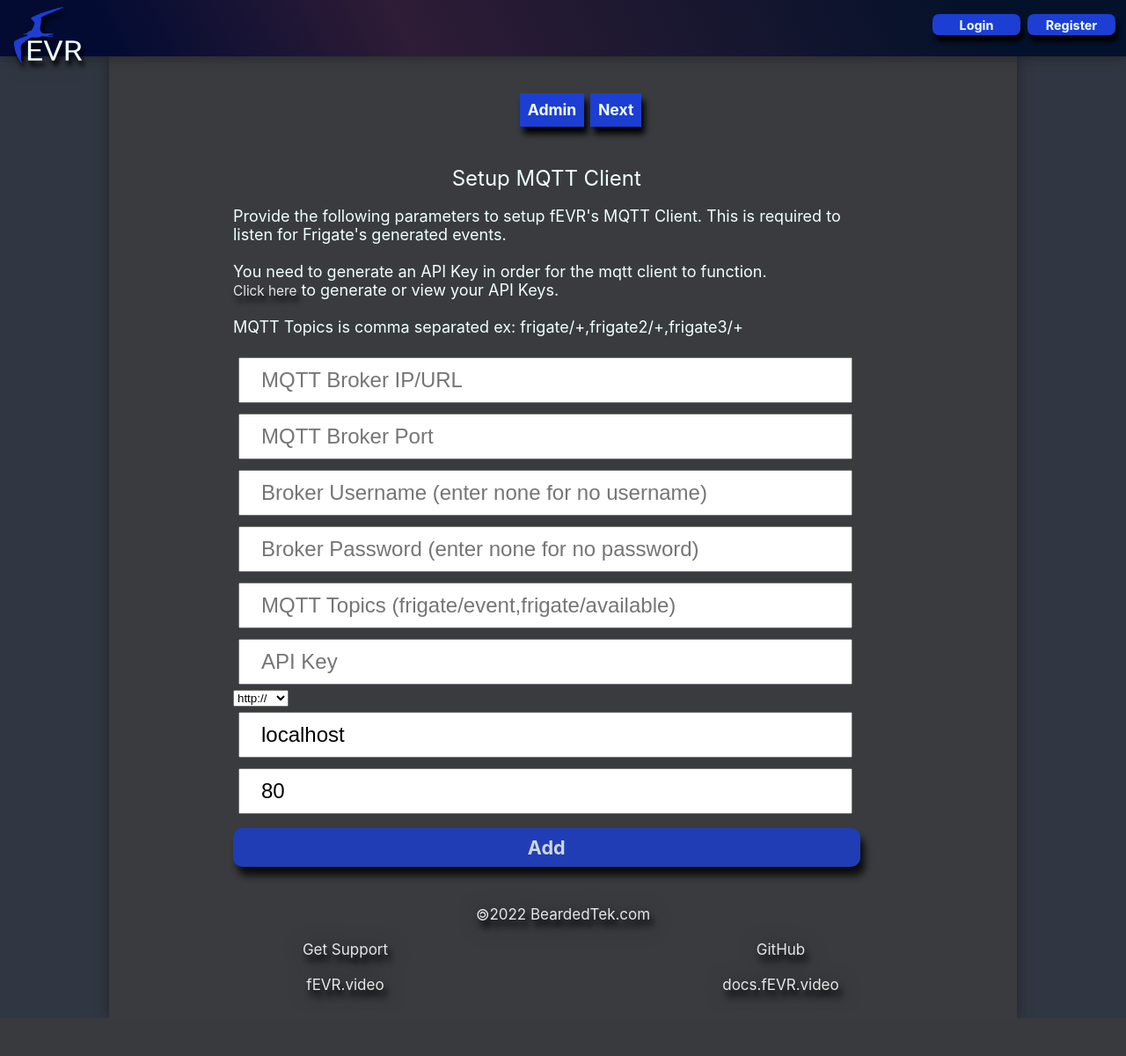
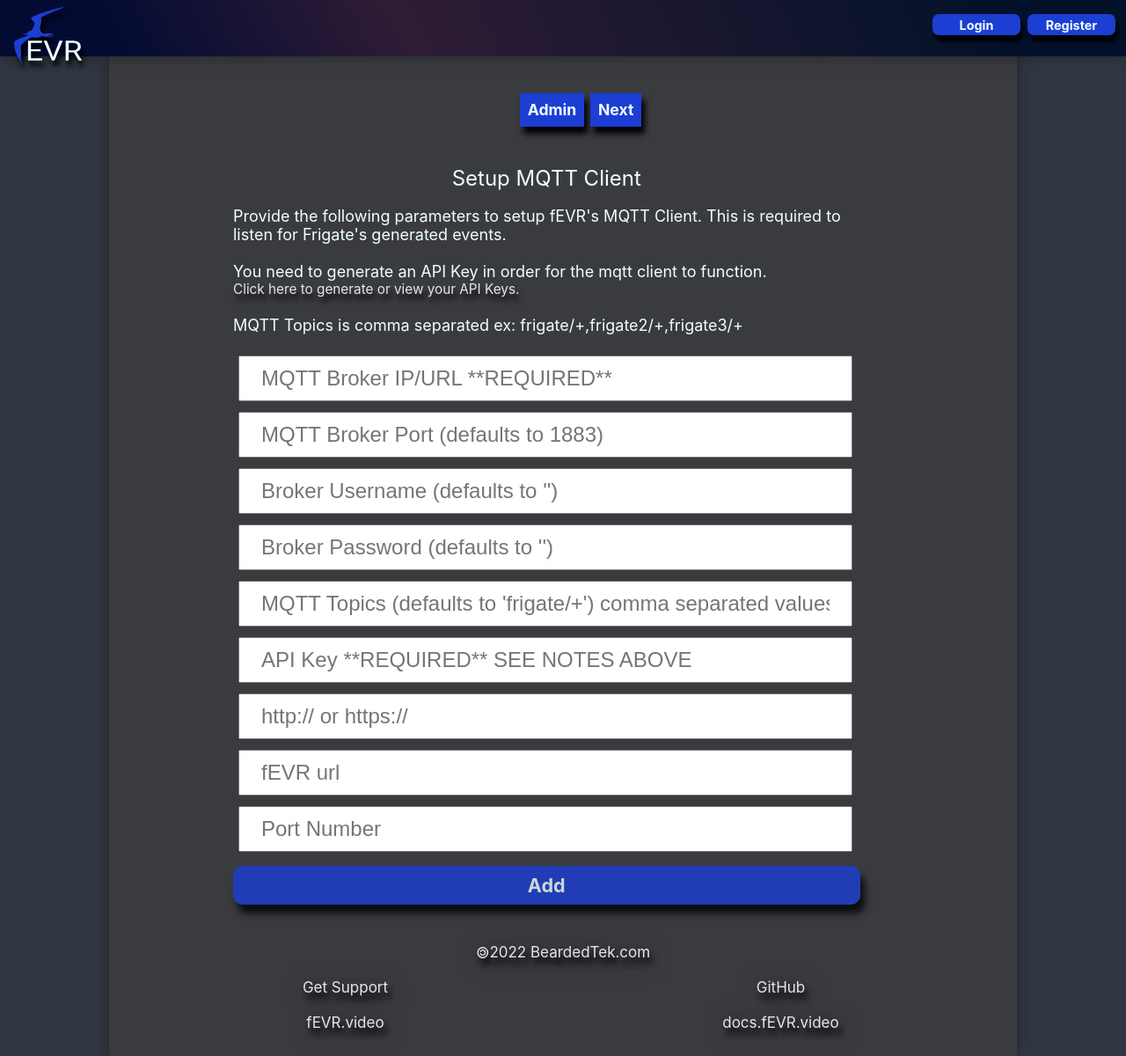
Before and after one commit to BeardedTek-com/fEVR, a Python web app: template app/templates/setupmqtt.html in a window 1280 px wide. Shown: the whole page at 88% size. Before the commit the page ends 1156 px from the top, so only its background shows below. Run offline with Jinja, Linux system fonts and the light colour scheme; the template is opened without the code that fills it, so the values that code supplies are empty.

Commit message:
Simplify MQTT Setup
## mqtt_client:
### app/mqtt_client:
- default to 127.0.0.1:5090 as mqtt_client is now running on the same container
docker/rootfs/etc/services.d/mqtt_client/run:
- Stopped spamming the logs.
  - Will now print out the URL for setup every 5 minutes
  - Check if mqtt setup has completed every 5 seconds.
  - start /fevr/run_mqtt_client.sh if it is all configured.

## Setup routine
app/templates/setupmqtt.html:
- remove URL auto detection - this just complicated things and added little value
- Only required fields are now marked **REQUIRED**
- Only broker and key are required.

```diff
--- a/app/templates/setupmqtt.html
+++ b/app/templates/setupmqtt.html
@@ -8,29 +8,23 @@
             Provide the following parameters to setup fEVR's MQTT Client.  This is required to listen for Frigate's generated events.<br/>
             <br/>
             You need to generate an API Key in order for the mqtt client to function.<br/>
-            <a href="/profile" target="_blank">Click here</a> to generate or view your API Keys.<br/>
+            <a href="/profile" target="_blank">Click here to generate or view your API Keys.</a><br/>
             <br/>
             MQTT Topics is comma separated ex: frigate/+,frigate2/+,frigate3/+<br/>
         </div>
         <div>
             <form method="POST" action="/setup/mqtt/add" class="">
-                <input type="text" name="broker" placeholder="MQTT Broker IP/URL">
-                <input type="text" name="port" placeholder="MQTT Broker Port">
-                <input type="text" name="brokerU" placeholder="Broker Username (enter none for no username)">
-                <input type="text" name="brokerP" placeholder="Broker Password (enter none for no password)">
-                <input type="text" name="topics" placeholder="MQTT Topics (frigate/event,frigate/available)">
-                <input type="text" name="key" placeholder="API Key">
-                <select name="https">
-                    <option id="fevrhttps" value="https">https://</option>
-                    <option id="fevrhttp" selected value="http">http://</option>
-                </select>
+                <input type="text" name="broker" placeholder="MQTT Broker IP/URL **REQUIRED**">
+                <input type="text" name="port" placeholder="MQTT Broker Port (defaults to 1883)">
+                <input type="text" name="brokerU" placeholder="Broker Username (defaults to '')">
+                <input type="text" name="brokerP" placeholder="Broker Password (defaults to '')">
+                <input type="text" name="topics" placeholder="MQTT Topics (defaults to 'frigate/+') comma separated values">
+                <input type="text" name="key" placeholder="API Key **REQUIRED** SEE NOTES ABOVE">
+                <input type="text" name="https" placeholder="http:// or https://">
                 <input type="text" id="fevrfqdn" name="fevr" placeholder="fEVR url">
                 <input type="text" id="fevrport" name="fevrport" placeholder="Port Number">
                 <button>Add</button>
             </form>
-            <script>
-                fevrURLdetect('fevr')
-            </script>
         </div>
     {% if user.group == "admin" %}
     <br/>
```
Also changed, not shown: app/setup.py (+4 -3 lines), 2 other files.
